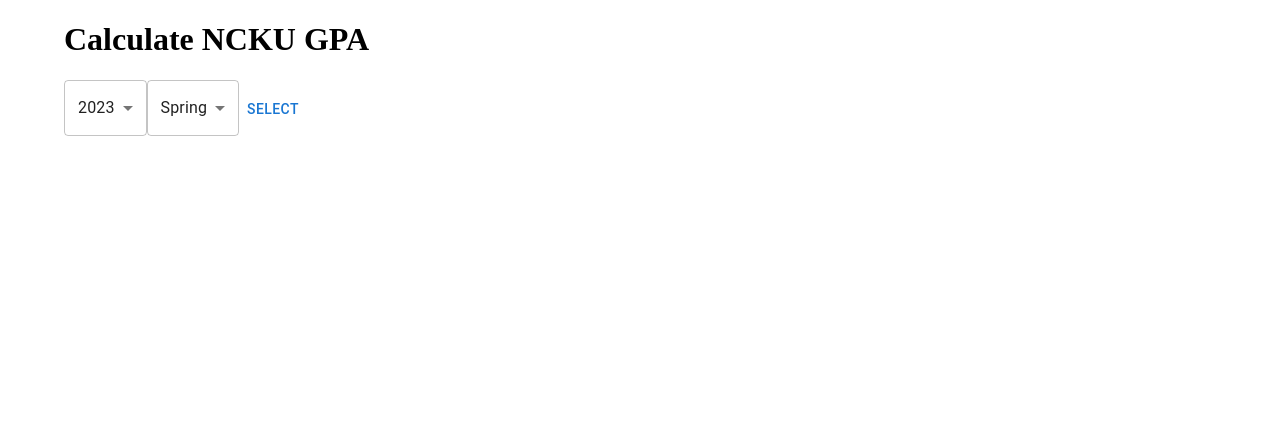
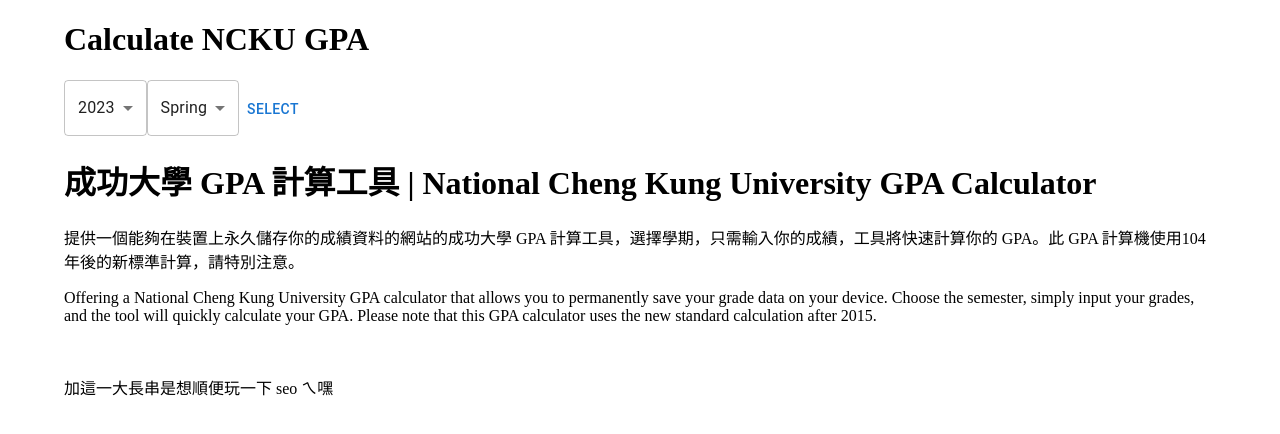
Before and after one commit to peterxcli/ncku-gpa-calculator, a Next.js app: page / in a window 1280 px wide. Shown: the top 434 px of the page. Built offline with nearby package versions, Linux system fonts and the light colour scheme.

Commit message:
add seo content

```diff
--- a/src/pages/index.tsx
+++ b/src/pages/index.tsx
@@ -4,6 +4,7 @@
 import { makeStyles } from '@mui/styles';
 import { useAppStore } from '@/store/store';
 import { v4 as uuidv4 } from 'uuid';
+import Head from 'next/head';
 
 const IndexPage = () => {
   const uuid = uuidv4();
@@ -22,6 +23,11 @@
   };
 
   return (
+    <>
+      <Head>
+        <title>成功大學 GPA 計算工具 | National Cheng Kung University GPA Calculator</title>
+        <meta name="description" content="提供一個能夠在裝置上永久儲存你的成績資料的網站的成功大學 GPA 計算工具，選擇學期，只需輸入你的成績，工具將快速計算你的 GPA。此 GPA 計算機使用104年後的新標準計算，請特別注意 | Offering a National Cheng Kung University GPA calculator that allows you to permanently save your grade data on your device. Choose the semester, simply input your grades, and the tool will quickly calculate your GPA. Please note that this GPA calculator uses the new standard calculation after 2015." />
+      </Head>
       <Container>
         <h1>Calculate NCKU GPA</h1>
         {
@@ -86,8 +92,14 @@
 
           <Button type="submit">Select</Button>
         </form>
+        <h1>成功大學 GPA 計算工具 | National Cheng Kung University GPA Calculator</h1>
+        <p>提供一個能夠在裝置上永久儲存你的成績資料的網站的成功大學 GPA 計算工具，選擇學期，只需輸入你的成績，工具將快速計算你的 GPA。此 GPA 計算機使用104年後的新標準計算，請特別注意。</p>
+        <p>Offering a National Cheng Kung University GPA calculator that allows you to permanently save your grade data on your device. Choose the semester, simply input your grades, and the tool will quickly calculate your GPA. Please note that this GPA calculator uses the new standard calculation after 2015.</p>
+        <br/>
+        <p>加這一大長串是想順便玩一下 seo ㄟ嘿</p>
 
       </Container>
+    </>
   );
 };
 
```
Also changed, not shown: src/pages/[year]/[semester].tsx (+8 -3 lines). Lines whose indentation alone changed are shown as unchanged.
